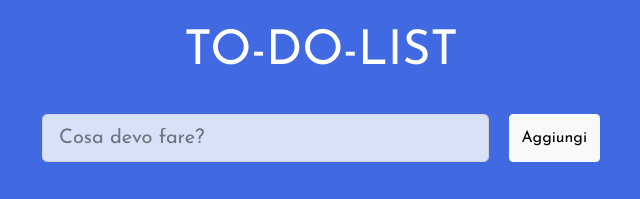
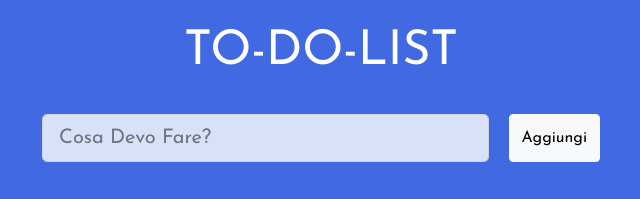
Before and after one commit to Tave23/vue-todolist, a plain HTML site: page MILESTONE 3/index.html in a window 1280 px wide. Shown: the top 199 px of the page, 319-959 px from the left. Drawn offline with nearby package versions, Linux system fonts and the light colour scheme.

Commit message:
capitalize input text

```diff
--- a/MILESTONE 3/css/style.css
+++ b/MILESTONE 3/css/style.css
@@ -49,6 +49,10 @@
    transition: 0.5s;
 }
 
+.text-area input{
+   text-transform: capitalize;
+}
+
 .text-area{
    margin-bottom: 40px;
 }
```
